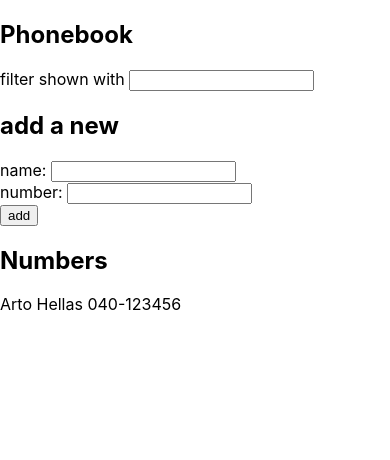
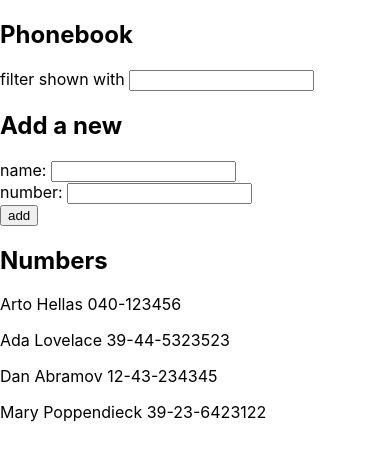
Before and after one commit to Sarukei/full-stack-open-2021, a React (Create React App) app in the folder part2/phonebook/: page / in a window 390 px wide. Shown: the top 460 px of the page. Built offline with nearby package versions, Linux system fonts and the light colour scheme.

Commit message:
Finish 2.10: The Phonebook Step5

```diff
--- a/part2/phonebook/src/App.js
+++ b/part2/phonebook/src/App.js
@@ -1,11 +1,14 @@
 import React, { useState } from "react";
+import Filter from "./components/Filter";
+import PersonForm from "./components/PersonForm";
+import Persons from "./components/Persons";
 
 const App = () => {
   const [persons, setPersons] = useState([
     { name: "Arto Hellas", number: "040-123456" },
-    // { name: "Ada Lovelace", number: "39-44-5323523" },
-    // { name: "Dan Abramov", number: "12-43-234345" },
-    // { name: "Mary Poppendieck", number: "39-23-6423122" },
+    { name: "Ada Lovelace", number: "39-44-5323523" },
+    { name: "Dan Abramov", number: "12-43-234345" },
+    { name: "Mary Poppendieck", number: "39-23-6423122" },
   ]);
   const [newName, setNewName] = useState("");
   const [newNumber, setNewNumber] = useState("");
@@ -55,35 +58,19 @@ const App = () => {
   return (
     <div>
       <h2>Phonebook</h2>
-      <div>
-        filter shown with{" "}
-        <input
-          onChange={(e) => setSearchFilter(e.target.value)}
-          value={searchFilter || ""}
-        />
-      </div>
+      <Filter setSearchFilter={setSearchFilter} searchFilter={searchFilter} />
 
-      <h2>add a new</h2>
-      <form onSubmit={handleNewPerson}>
-        <div>
-          name: <input onChange={handleNewName} value={newName} />
-        </div>
+      <h2>Add a new</h2>
+      <PersonForm
+        handleNewName={handleNewName}
+        handleNewNumber={handleNewNumber}
+        handleNewPerson={handleNewPerson}
+        newName={newName}
+        newNumber={newNumber}
+      />
 
-        <div>
-          number: <input onChange={handleNewNumber} value={newNumber} />
-        </div>
-        <div>
-          <button type="submit">add</button>
-        </div>
-      </form>
       <h2>Numbers</h2>
-      {personsToShow.length
-        ? personsToShow.map((person, i) => (
-            <p key={person.name}>
-              {person.name} {person.number}
-            </p>
-          ))
-        : "..."}
+      <Persons personsToShow={personsToShow} />
     </div>
   );
 };
--- /dev/null
+++ b/part2/phonebook/src/components/Filter.js
@@ -0,0 +1,13 @@
+import React from "react";
+
+const Filter = (props) => (
+  <div>
+    filter shown with{" "}
+    <input
+      onChange={(e) => props.setSearchFilter(e.target.value)}
+      value={props.searchFilter || ""}
+    />
+  </div>
+);
+
+export default Filter;
--- /dev/null
+++ b/part2/phonebook/src/components/PersonForm.js
@@ -0,0 +1,21 @@
+import React from "react";
+
+const PersonForm = (props) => {
+  return (
+    <form onSubmit={props.handleNewPerson}>
+      <div>
+        name: <input onChange={props.handleNewName} value={props.newName} />
+      </div>
+
+      <div>
+        number:{" "}
+        <input onChange={props.handleNewNumber} value={props.newNumber} />
+      </div>
+      <div>
+        <button type="submit">add</button>
+      </div>
+    </form>
+  );
+};
+
+export default PersonForm;
--- /dev/null
+++ b/part2/phonebook/src/components/Persons.js
@@ -0,0 +1,17 @@
+import React from "react";
+
+const Person = ({ person }) => (
+  <p>
+    {person.name} {person.number}
+  </p>
+);
+
+const Persons = ({ personsToShow }) => {
+  return personsToShow.length
+    ? personsToShow.map((person, i) => (
+        <Person key={person.name} person={person} />
+      ))
+    : "...";
+};
+
+export default Persons;
```
